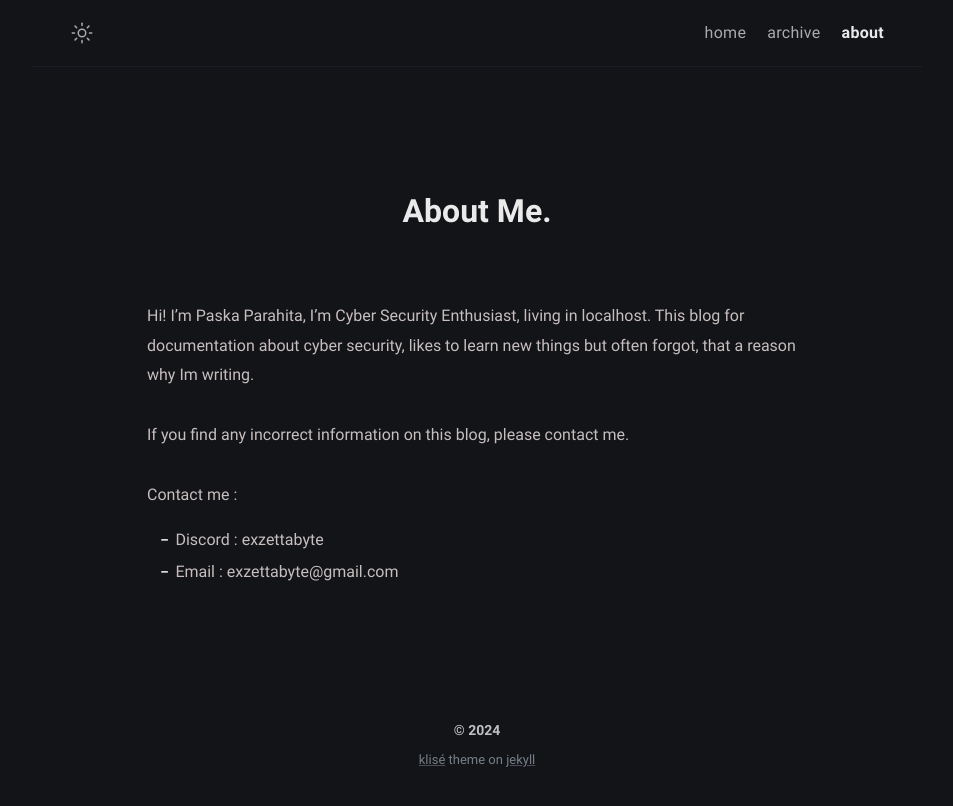
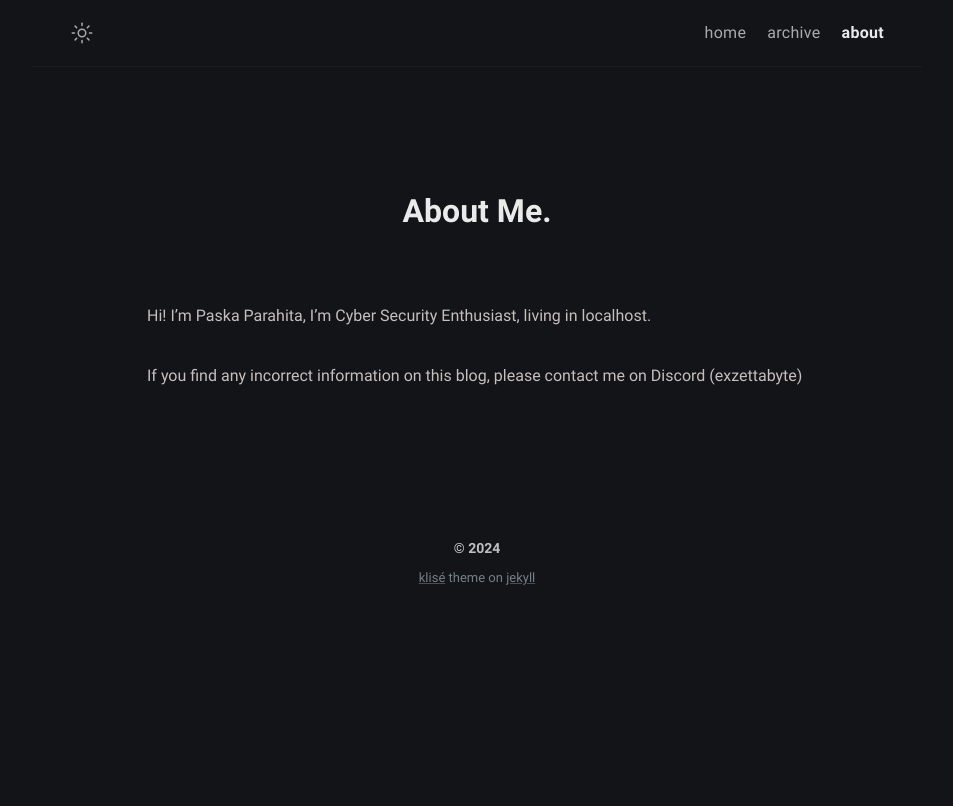
Before and after one commit to exzettabyte/exzettabyte.github.io, a Jekyll site: the page built from about.md, in a window 1280 px wide. Shown: the top 806 px of the page, without its empty margins (163-1116 px from the left). Built offline with Jekyll 4.4.1, drawn with Linux system fonts in a browser that asks for light colours.

Commit message:
something

```diff
--- a/about.md
+++ b/about.md
@@ -6,10 +6,6 @@ excerpt: Hi! I'm Paska Parahita, I'm Cyber Security Enthusiast, living in localh
 comments: false
 ---
 
-Hi! I'm Paska Parahita, I'm Cyber Security Enthusiast, living in localhost. This blog for documentation about cyber security, likes to learn new things but often forgot, that a reason why Im writing.
+Hi! I'm Paska Parahita, I'm Cyber Security Enthusiast, living in localhost.
 
-If you find any incorrect information on this blog, please contact me.
-
-Contact me :
-- Discord : exzettabyte
-- Email : {{ site.author.email }}
+If you find any incorrect information on this blog, please contact me on Discord (exzettabyte)
```
